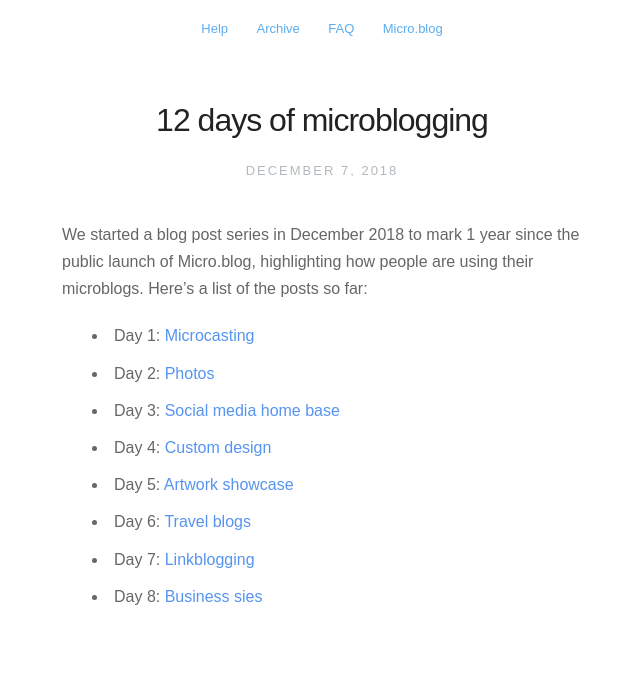
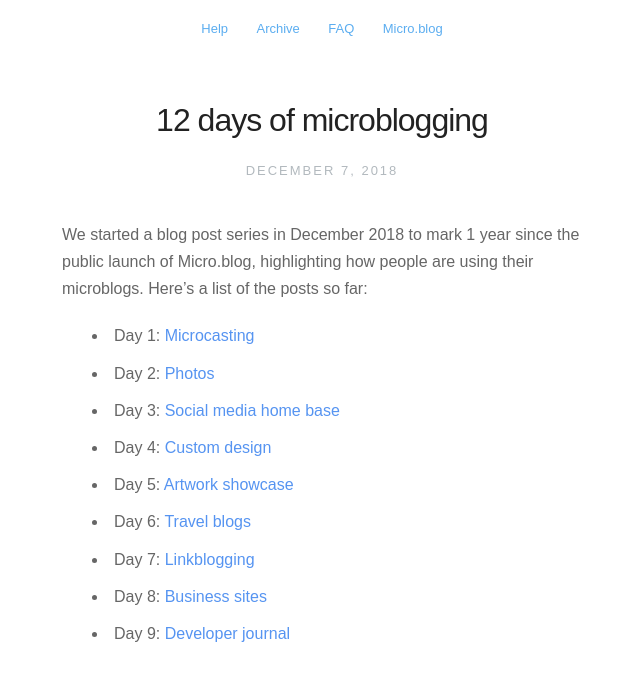
Before and after one commit to microdotblog/help.micro.blog, a Jekyll site: the page built from _posts/2018-12-07-12-days.markdown, in a window 1280 px wide. Shown: the top 681 px of the page, without its empty margins (318-958 px from the left). Built offline with Jekyll 4.4.1, drawn with Linux system fonts in a browser that asks for light colours; nearby versions of some CDN libraries.

Commit message:
Added day 9.

```diff
--- a/_posts/2018-12-07-12-days.markdown
+++ b/_posts/2018-12-07-12-days.markdown
@@ -13,4 +13,5 @@
 * Day 5: [Artwork showcase](https://manton.org/2018/12/07/195857.html)
 * Day 6: [Travel blogs](https://www.manton.org/2018/12/08/234348.html)
 * Day 7: [Linkblogging](https://manton.org/2018/12/09/014453.html)
-* Day 8: [Business sies](https://manton.org/2018/12/10/days-of-microblogging.html)
+* Day 8: [Business sites](https://manton.org/2018/12/10/days-of-microblogging.html)
+* Day 9: [Developer journal](https://manton.org/2018/12/11/days-of-microblogging.html)
```
